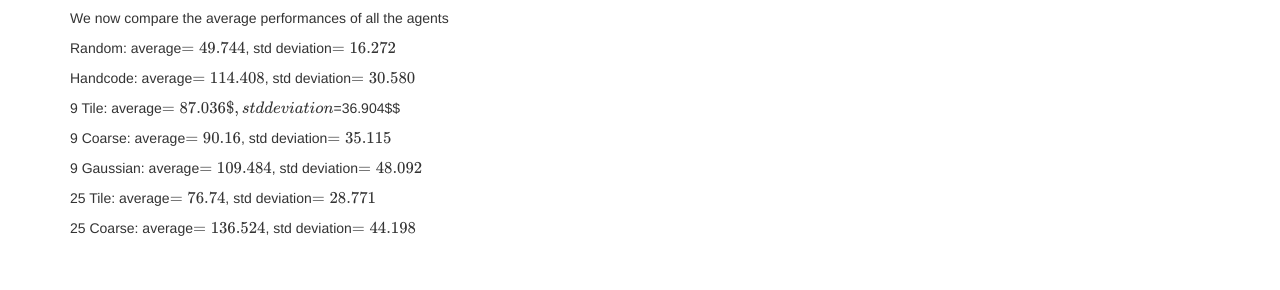
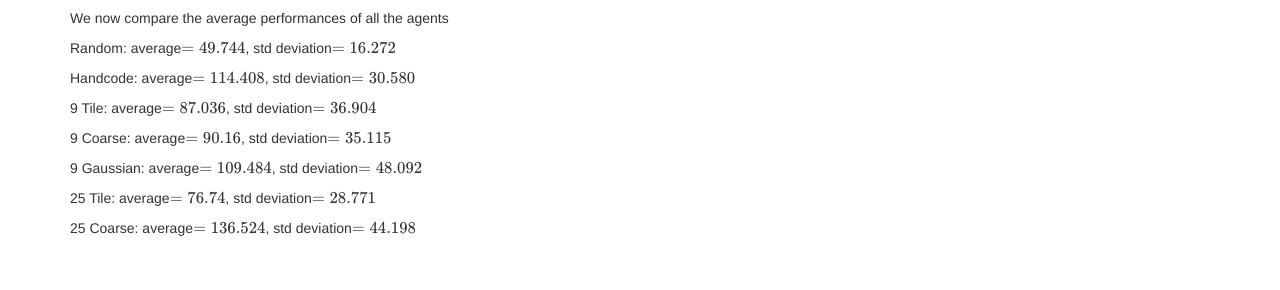
Before and after one commit to becamorin20/Group-16, a Jekyll site: the page built from docs/final.md, in a window 1280 px wide and 900 px high, scrolled down 11630 px. Shown: the part 236-526 px from the top of the window. Built offline with Jekyll 4.4.1, drawn with Linux system fonts in a browser that asks for light colours; formulas are drawn with MathJax 3.

Commit message:
Update final.md

```diff
--- a/docs/final.md
+++ b/docs/final.md
@@ -250,7 +250,7 @@ Random: average$$=49.744$$, std deviation$$=16.272$$
 
 Handcode: average$$=114.408$$, std deviation$$=30.580$$
 
-9 Tile: average$$=87.036$, std deviation$$=36.904$$
+9 Tile: average$$=87.036$$, std deviation$$=36.904$$
 
 9 Coarse: average$$=90.16$$, std deviation$$=35.115$$
 
```
